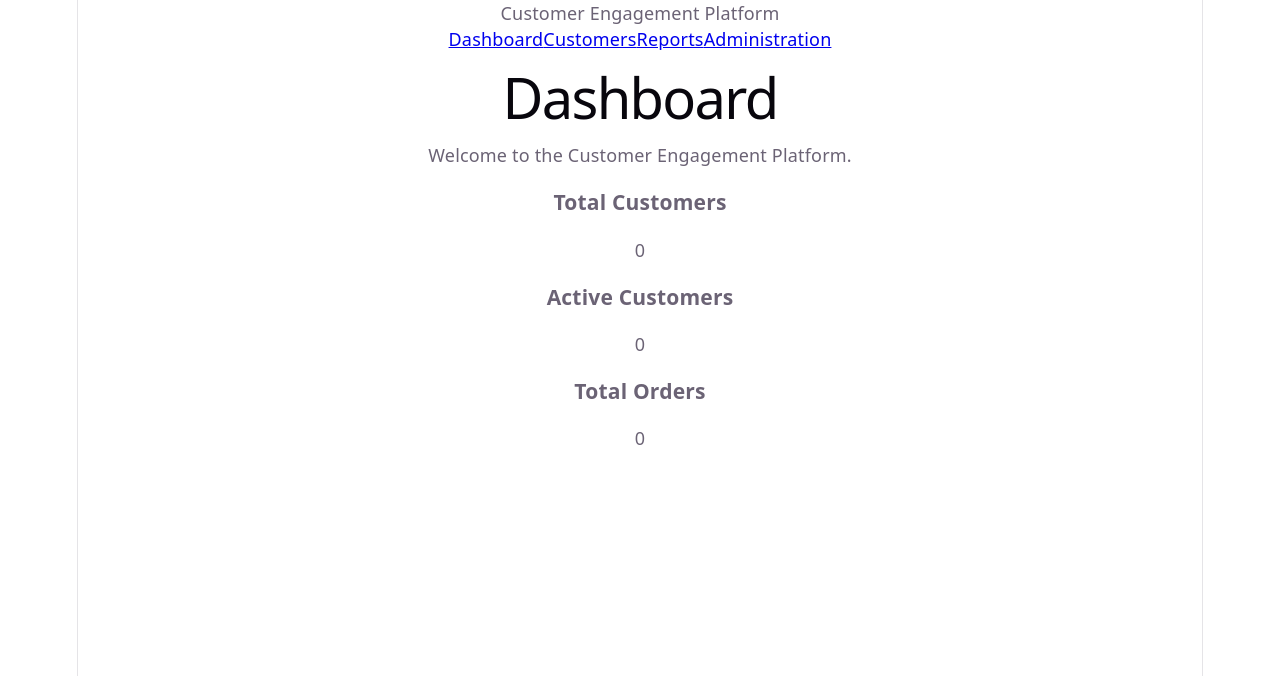
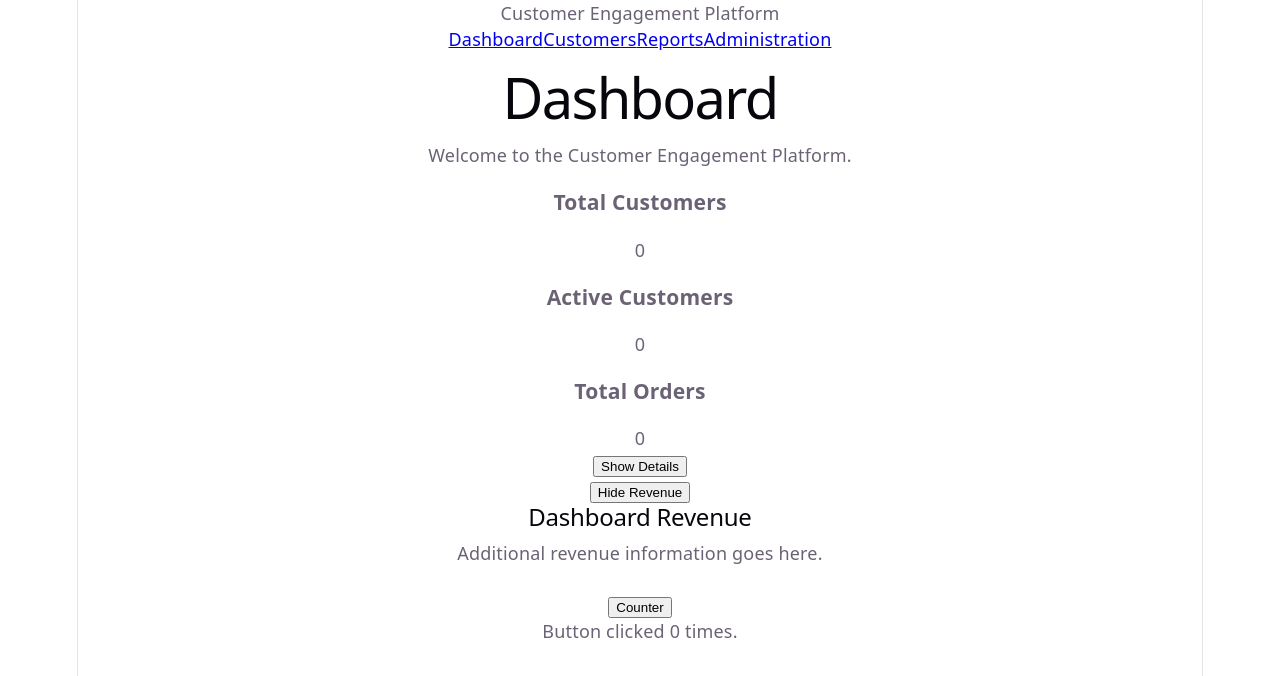
Before and after one commit to gawdeparag/customer-engagement-platform, a React (Vite) app: page / in a window 1280 px wide. Shown: the top 676 px of the page. Built offline with nearby package versions, Linux system fonts and the light colour scheme.

Commit message:
Add code about useState

```diff
--- a/src/features/dashboard/Dashboard.jsx
+++ b/src/features/dashboard/Dashboard.jsx
@@ -1,6 +1,11 @@
+import { useState } from "react";
 import StatCard from "../../components/Card/StatCard";
 
 function DashboardPage() {
+	const [showDetails, setShowDetails] = useState(false);
+	const [showRevenue, setShowRevenue] = useState(true);
+	// let counter = 0;
+	const [counter, setCounter] = useState(0);
 	const statistics = [
 		{
 			id: 1,
@@ -19,6 +24,14 @@ function DashboardPage() {
 		}
 	];
 
+	function handleToggleDetails() {
+		setShowDetails(!showDetails);
+	}
+
+	// function handleClick() {
+	// 	counter++;
+	// }
+
 	return (
 		<div>
 			<h1>Dashboard</h1>
@@ -34,8 +47,37 @@ function DashboardPage() {
 					/>
 				))}
 			</div>
+
+			<button onClick={handleToggleDetails}>
+				{showDetails ? "Hide Details" : "Show Details"}
+			</button>
+			{showDetails && (
+				<div>
+					<h2>Dashboard Details</h2>
+					<p>Additional dashboard information goes here.</p>
+				</div>
+			)}
+
+			<br/>
+
+			<button onClick={() => setShowRevenue((previousValue) => !previousValue)}>
+				{showRevenue ? "Hide Revenue" : "Show Revenue"}
+			</button>
+			{showRevenue && (
+				<div>
+					<h2>Dashboard Revenue</h2>
+					<p>Additional revenue information goes here.</p>
+				</div>
+			)}
+
+			<br/>
+
+			<button onClick={() => setCounter((previousValue) => previousValue + 1)}>Counter</button>
+			<p>Button clicked {counter} times.</p>
+
+			<br/>
 		</div>
-	);
+	)
 }
 
 export default DashboardPage;
```
